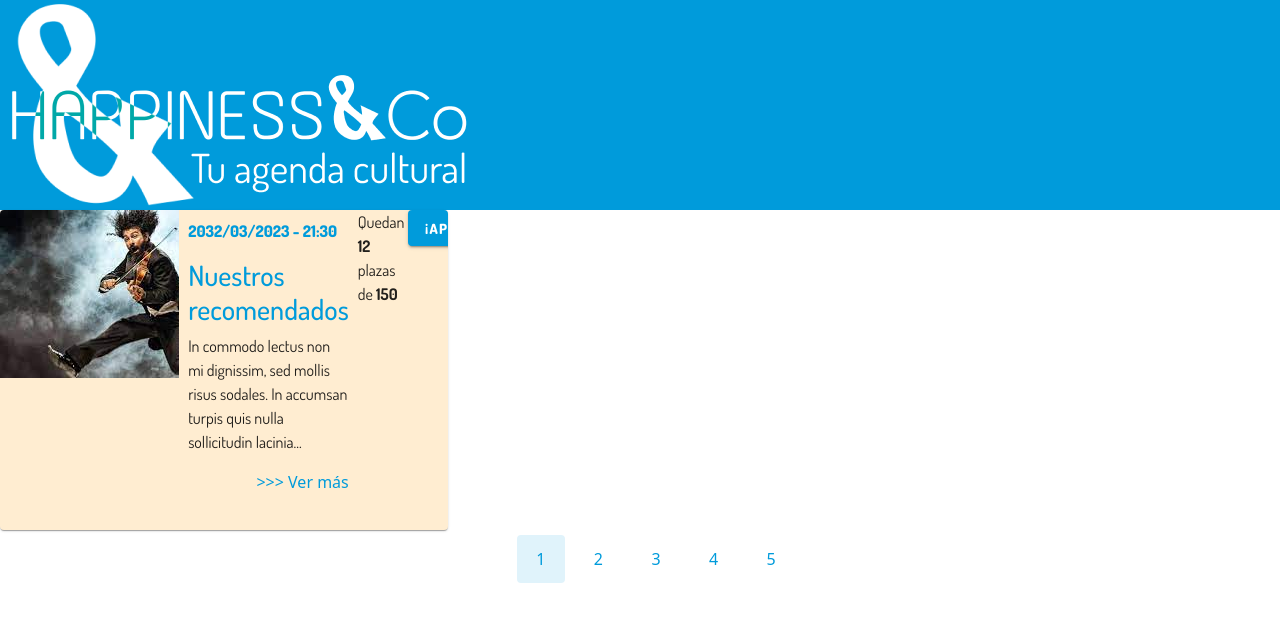
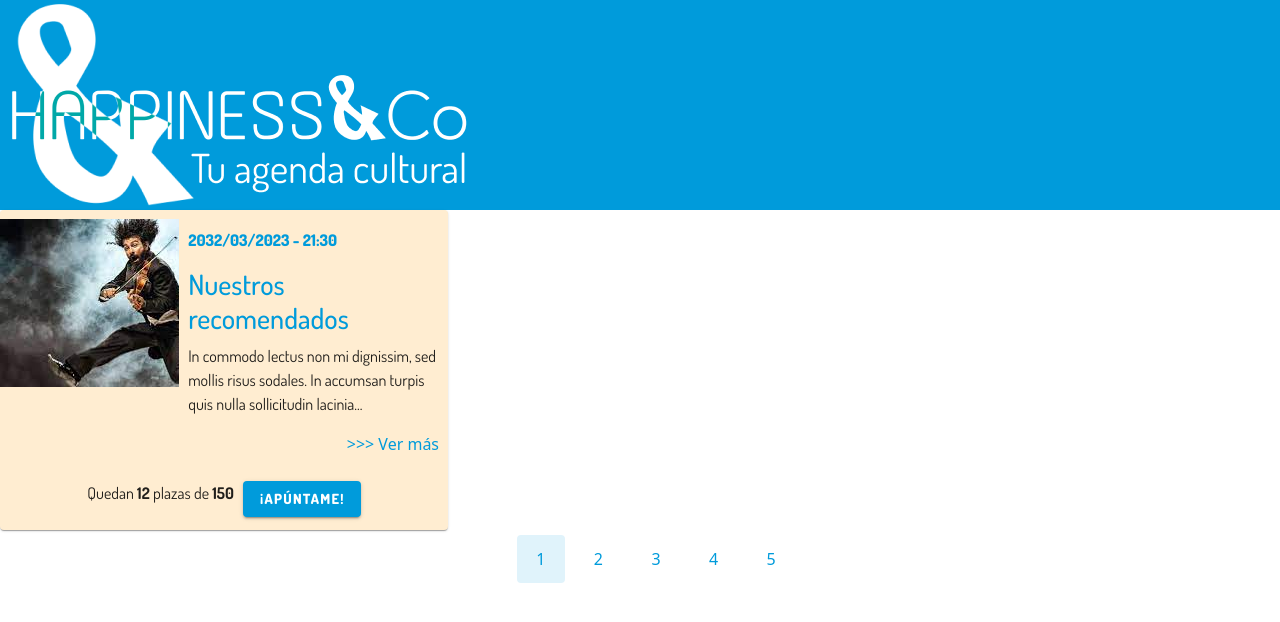
Before and after one commit to Vitoria-Oli/Upcoming-Events, a Vue app in the folder src/main/frontend/upcoming-events/: page / in a window 1280 px wide. Shown: the top 622 px of the page. Built offline with nearby package versions, Linux system fonts and the light colour scheme.

Commit message:
create card and header

```diff
--- a/src/main/frontend/upcoming-events/src/components/CardsEvents.vue
+++ b/src/main/frontend/upcoming-events/src/components/CardsEvents.vue
@@ -5,7 +5,7 @@
 <template>
 
 <v-card id="Card">
-
+<div id="Superior">
   <v-img  id="img"
       > <img src="../assets/img/Violinista.png" alt="">
   </v-img>
@@ -16,6 +16,7 @@
       <p id="Btn">>>> Ver más</p>
 
     </div>
+</div>
 
   <div id="InfoPlaces">
   <p id="Places">Quedan <b>12</b> plazas de <b>150</b></p>
@@ -41,17 +42,27 @@
 #app{
   display: flex;
   flex-direction: column;
+  height: 40vh;
+  width: 35vw;
 
   #Card{
     background-color: $Yellow;
     height: 40vh;
     width: 35vw;
     display: flex;
-    justify-content: baseline;
+    flex-direction: column;
+    justify-content: center;
+
+    #Superior{
+      display: flex ;
+      flex-direction: row;
+    }
 
     #img{
     height: 25vh;
     width: 14vw;
+    justify-content: flex-start;
+    justify-content: start;
     }
     #Info{
     margin: 2%;
@@ -78,6 +89,7 @@
     }
     #InfoPlaces{
       display: flex;
+      justify-content: center;
 
 
       #Places{
```
